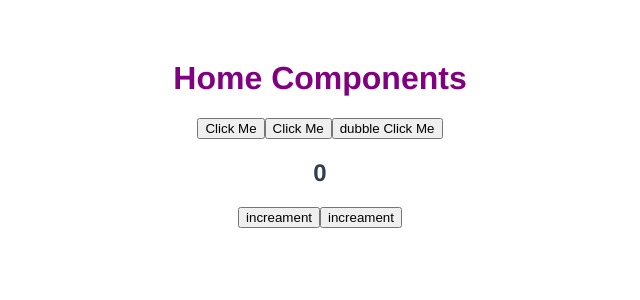
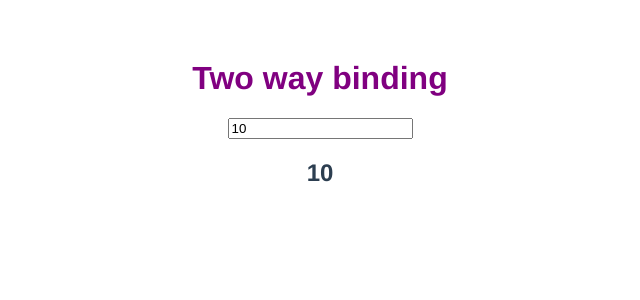
Before and after one commit to arvindk07/vue-step-by-step, a Vue app: page / in a window 1280 px wide. Shown: the top 300 px of the page, without its empty margins (320-960 px from the left). Built offline with nearby package versions, Linux system fonts and the light colour scheme.

Commit message:
two way binding

```diff
--- a/src/components/HomeComponents.vue
+++ b/src/components/HomeComponents.vue
@@ -1,31 +1,17 @@
 <template>
-  <h1 v-on:mousemove="getConsole()">Home Components</h1>
-  <button v-on:click="getData('Button 1 CLicked')">Click Me</button>
-  <button @click="getData('Button 2 CLicked')">Click Me</button>
-  <button @dblclick="getData('Button dubble CLicked')">dubble Click Me</button>
+  <h1>Two way binding</h1>
+  <input type="text" v-model="count" />
   <h2>{{ count }}</h2>
-  <button v-on:click="getIncreament()">increament</button>
-  <button v-on:click="count--">increament</button>
 </template>
 
 <script>
 export default {
   name: "HomeComponents",
+
   data() {
     return {
-      count: 0,
+      count: 10,
     };
-  },
-  methods: {
-    getData(data) {
-      alert(data);
-    },
-    getConsole() {
-      console.log("mouse move");
-    },
-    getIncreament() {
-      this.count = this.count + 1;
-    },
   },
 };
 </script>
```
